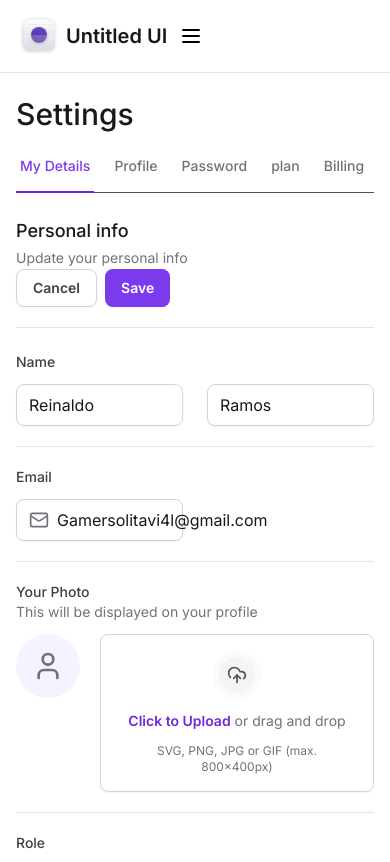
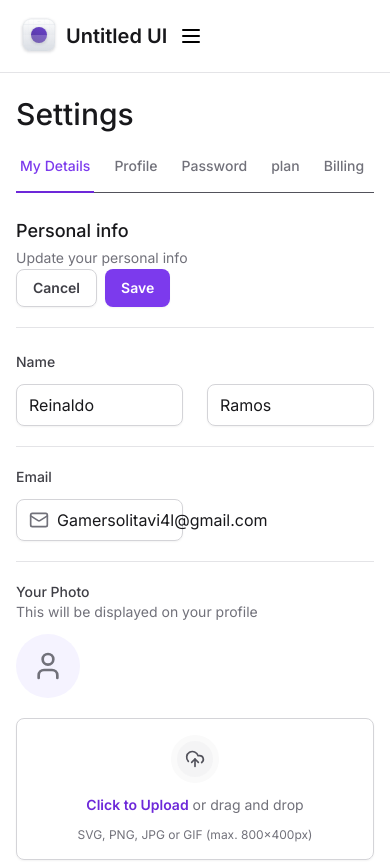
Before and after one commit to ReinaldoARamos/Tailwind, a Next.js app: page / in a window 390 px wide. Shown: the top 862 px of the page. Built offline with nearby package versions, Linux system fonts and the light colour scheme.

Commit message:
coloquei o flex col nos input de files

```diff
--- a/src/app/page.tsx
+++ b/src/app/page.tsx
@@ -98,7 +98,7 @@ export default function Home() {
               </span>
             </label>
 
-            <Form.Root className="flex items-start gap-5 ">
+            <Form.Root className="flex lg:items-start gap-5  lg:flex-row flex-col">
               <Form.ImagePreview />
               <Form.Trigger />
               <Form.Control />
```
